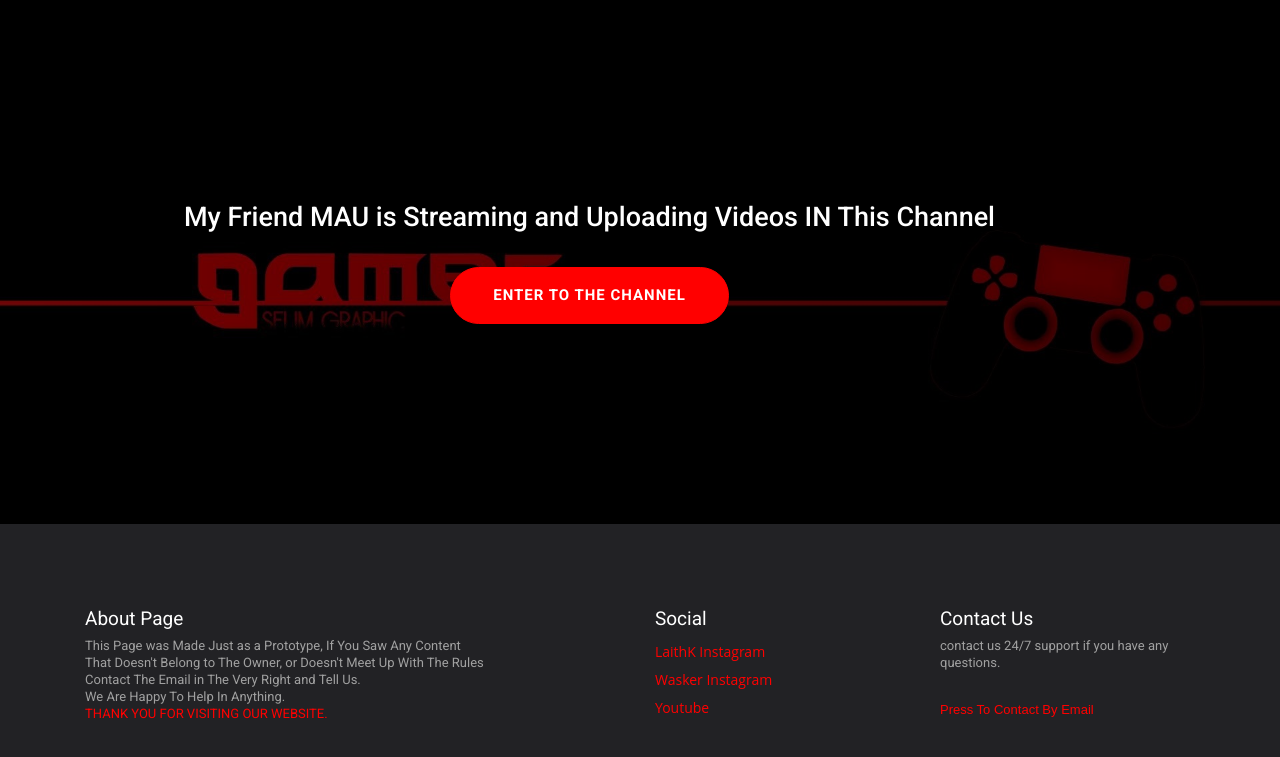
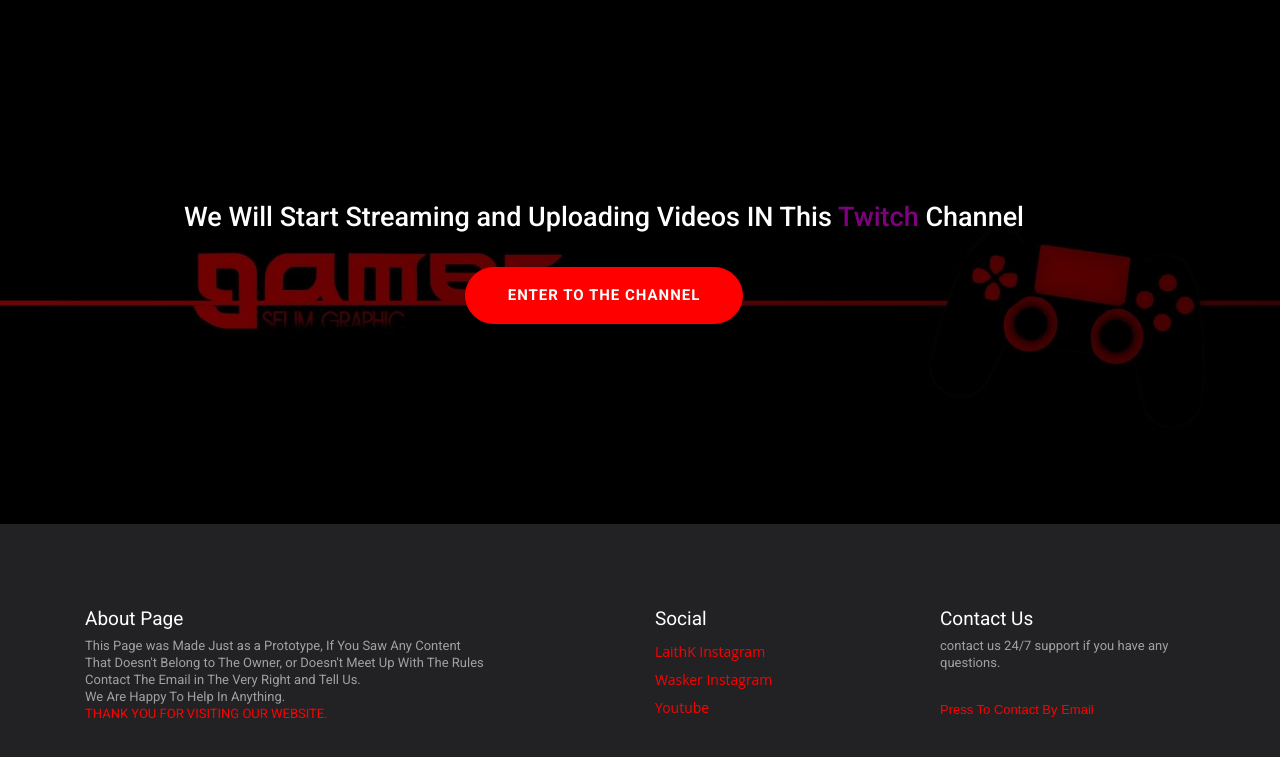
Before and after one commit to LaithKD/Capricorn, a plain HTML site: page index.html in a window 1280 px wide. Shown: the part 740-1497 px from the top of the page. Drawn offline with nearby package versions, Linux system fonts and the light colour scheme.

Commit message:
Update index.html

```diff
--- a/index.html
+++ b/index.html
@@ -2,7 +2,7 @@
 <html lang="en">
 <head>
 <meta charset="utf-8">
-<title>CapricornK</title>
+<title>The Reapers</title>
 <link rel="icon" href="f460f810-39a3-4033-81d0-5c40ac3e3e81.png" type="image/png" sizes="16x16">
 <meta name="viewport" content="width=device-width, initial-scale=1">
 <meta name="description" content="iLand Multipurpose Landing Page Template">
@@ -57,8 +57,8 @@
     <div class="feature-sub">
         <div class="container">
         <div class="sub-inner">
-          <h1 class="wow fadeInUp">My Friend <span style="color:white">MAU</span> is Streaming and Uploading Videos IN This Channel</h1>
-          <a href="https://www.youtube.com/channel/UCBgb105D-bbb0vMRgCqVrmw/" target="_blank" class="btn btn-action wow fadeInUp">Enter To The Channel</a> </div>
+          <h1 class="wow fadeInUp">We Will Start Streaming and Uploading Videos IN This <span style="color:purple">Twitch</span> Channel</h1>
+          <a href="https://www.twitch.tv/tornado_tube" target="_blank" class="btn btn-action wow fadeInUp">Enter To The Channel</a> </div>
       </div>
     </div>
 
```
